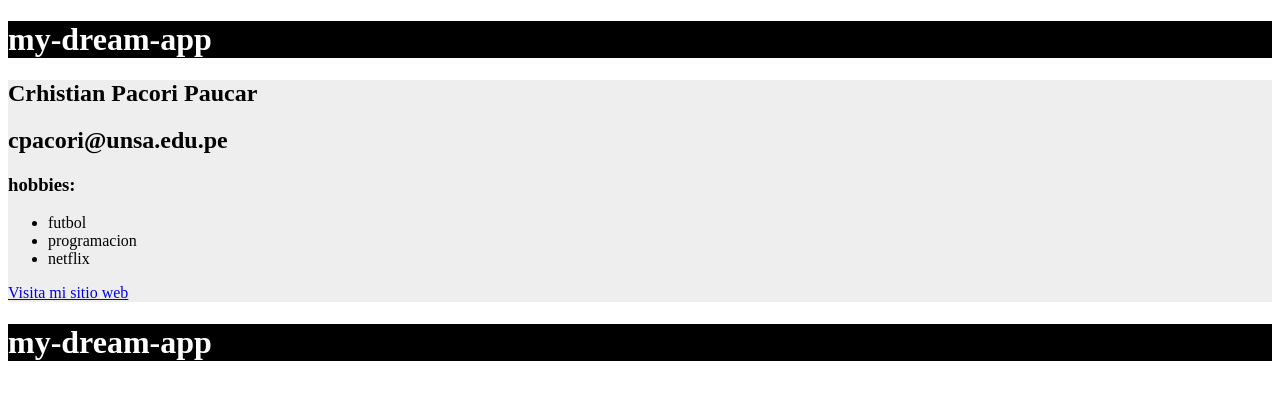
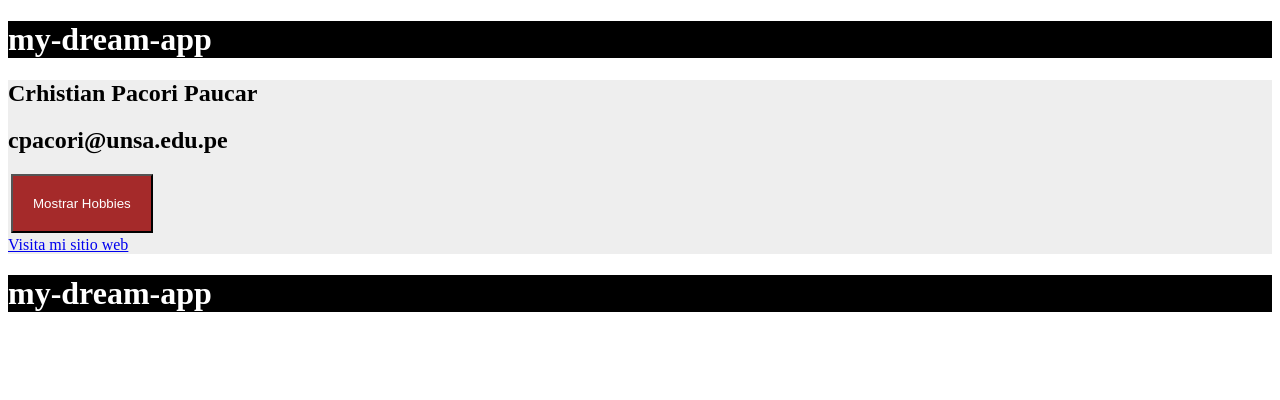
Before and after one commit to Cristian-hash/Angular, an Angular app in the folder my-dream-app/: page / in a window 1280 px wide. Shown: the top 400 px of the page. Built offline with nearby package versions, Linux system fonts and the light colour scheme.

Commit message:
Agregando boton corregido

```diff
--- a/my-dream-app/src/app/app.component.css
+++ b/my-dream-app/src/app/app.component.css
@@ -12,3 +12,12 @@
     color:red;
     padding: 20px;
 }
+
+.btn {
+    padding: 20px;
+    color: white;
+    background-color:brown;
+    display:block;
+    margin: 3px;
+
+}
--- a/my-dream-app/src/app/app.component.html
+++ b/my-dream-app/src/app/app.component.html
@@ -5,8 +5,11 @@
 <div class="ash">
     <h2>{{ name }}</h2>
     <h2>{{ email }}</h2>
+    <button (click)="toggleHobbies()" class="btn">Mostrar Hobbies
+    </button>
 
-    <div *ngIf="showhobbies()" class="component2">
+
+    <div *ngIf="showHobbies" class="component2">
       <h3>hobbies:</h3>
       <ul>
         <li *ngFor="let hobby of hobbies">{{ hobby }}</li>
--- a/my-dream-app/src/app/app.component.ts
+++ b/my-dream-app/src/app/app.component.ts
@@ -11,6 +11,8 @@ export class AppComponent {
   email;
   webpage:string;
   hobbies:string[];
+  showHobbies:boolean;
+
 
   constructor(){
     console.log("Constructor working...");
@@ -18,9 +20,11 @@ export class AppComponent {
     this.email ="cpacori@unsa.edu.pe";
     this.webpage="http://www.unsa.edu.pe";
     this.hobbies=["futbol","programacion","netflix"];
+    this.showHobbies=false;
   }
 
-  showhobbies(){
-    return true;
+  toggleHobbies(){
+    this.showHobbies = !this.showHobbies;
   }
+
 }
```
